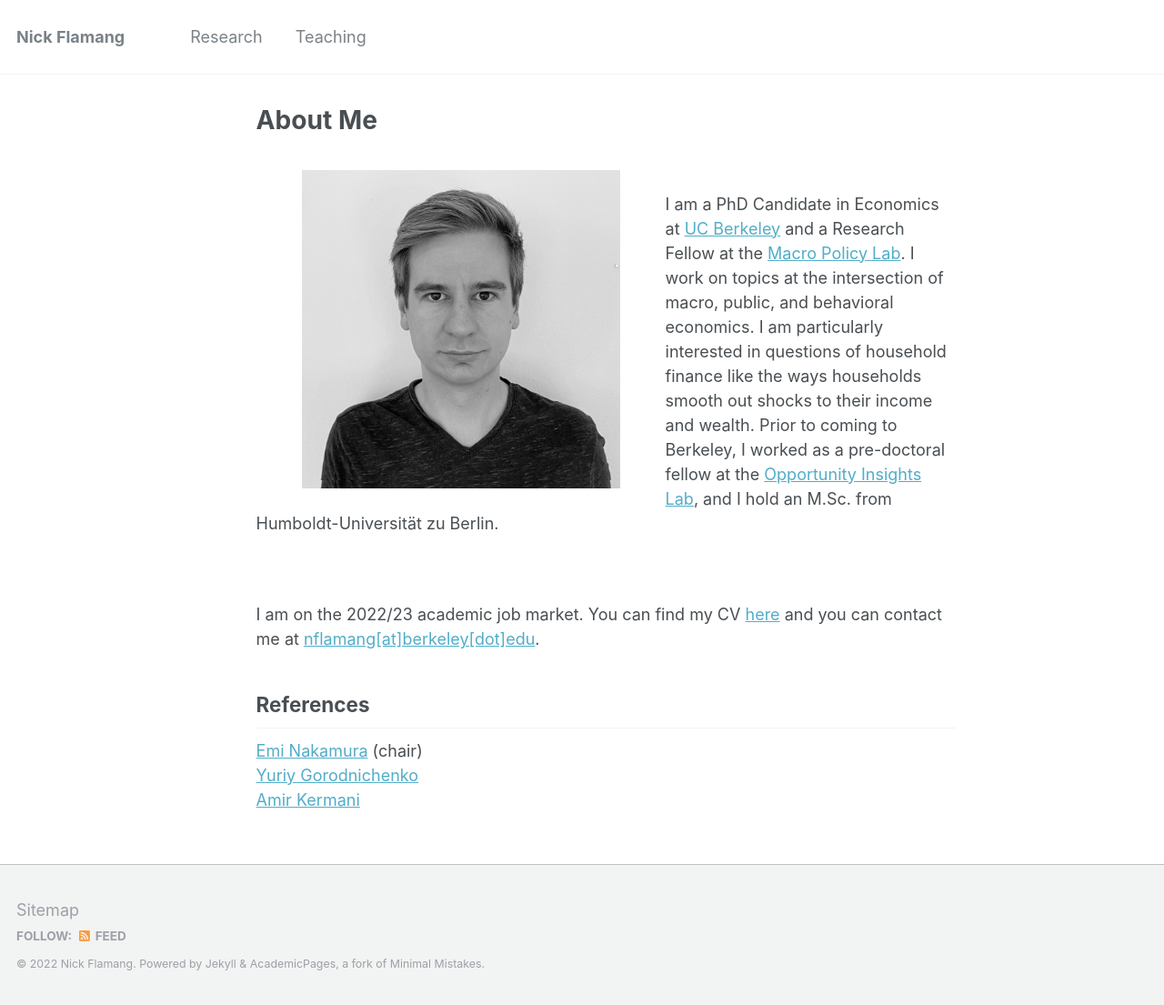
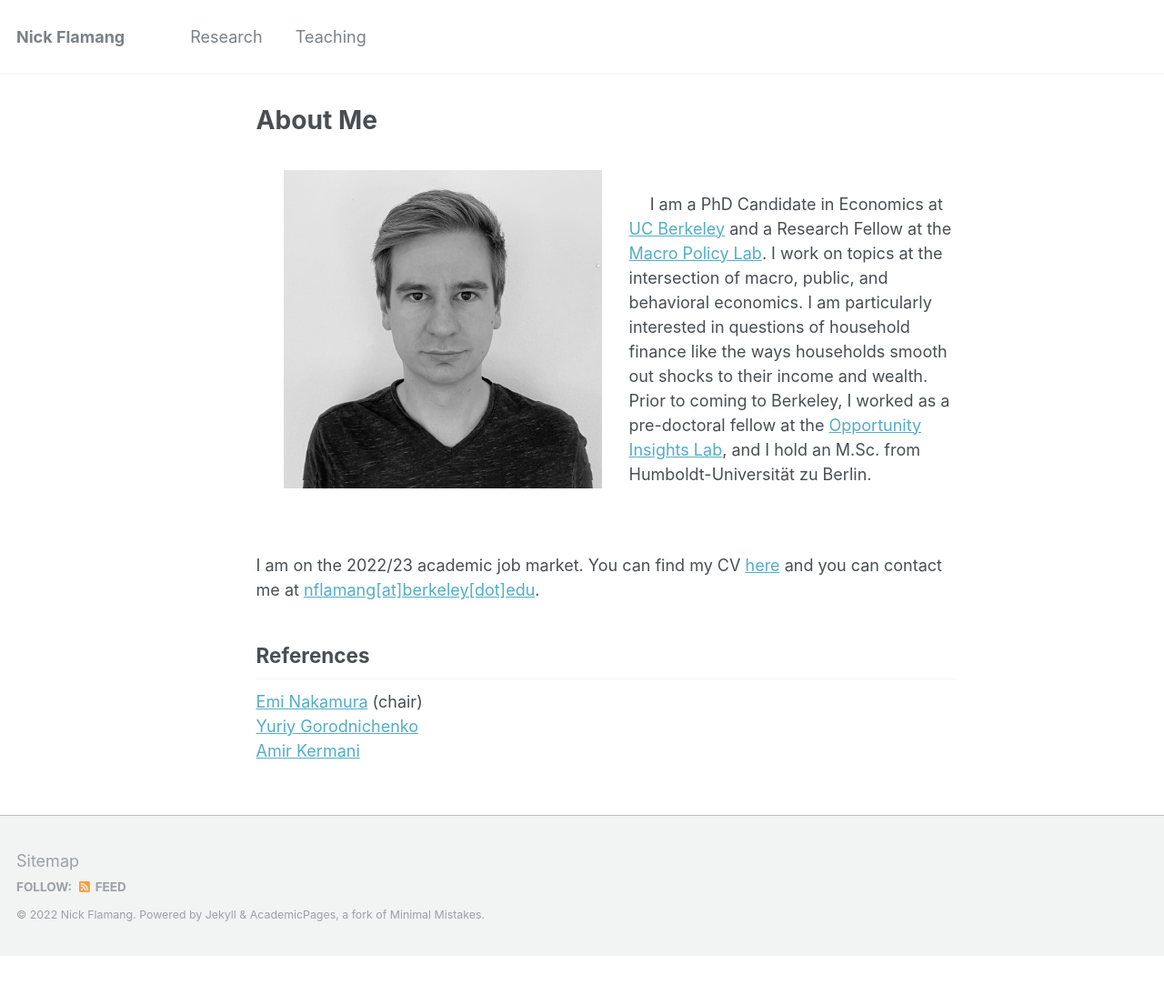
Before and after one commit to nickflamang/nickflamang.github.io, a Jekyll site: the page built from test_index.md, in a window 1280 px wide. Shown: the whole page at 91% size. Built offline with Jekyll 4.4.1, drawn with Linux system fonts in a browser that asks for light colours; after the commit the page ends 1051 px from its top, so only the background shows below that.

Commit message:
Update test_index.md

```diff
--- a/test_index.md
+++ b/test_index.md
@@ -4,9 +4,9 @@ author_profile: false
 ---
 
 <br />
-<img align="left" width="350" style="vertical-align:right;margin:0px 50px" src="{{ site.url }}/images/nick_website.jpg" alt="A photo of Nick Flamang">
+<img align="left" width="350" style="vertical-align:left;margin:0px 30px" src="{{ site.url }}/images/nick_website.jpg" alt="A photo of Nick Flamang">
 
-
+&emsp;
 I am a PhD Candidate in Economics at [UC Berkeley](https://www.econ.berkeley.edu/) and a Research Fellow at the [Macro Policy Lab](https://www.macropolicylab.org/). I work on topics at the intersection of macro, public, and behavioral economics. I am particularly interested in questions of household finance like the ways households smooth out shocks to their income and wealth. Prior to coming to Berkeley, I worked as a pre-doctoral fellow at the [Opportunity Insights Lab](https://opportunityinsights.org/), and I hold an M.Sc. from Humboldt-Universität zu Berlin.
 
 <br />
```
